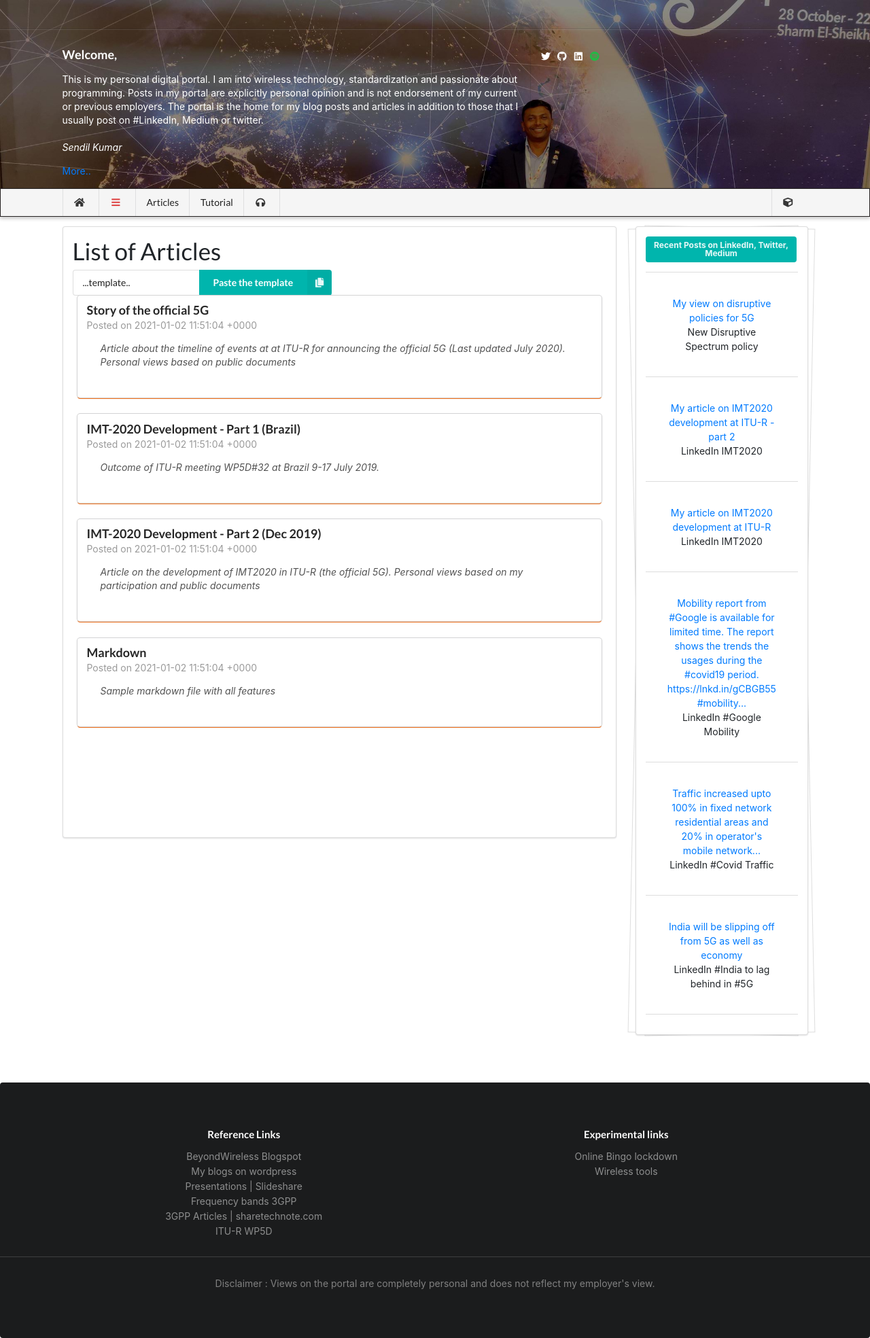
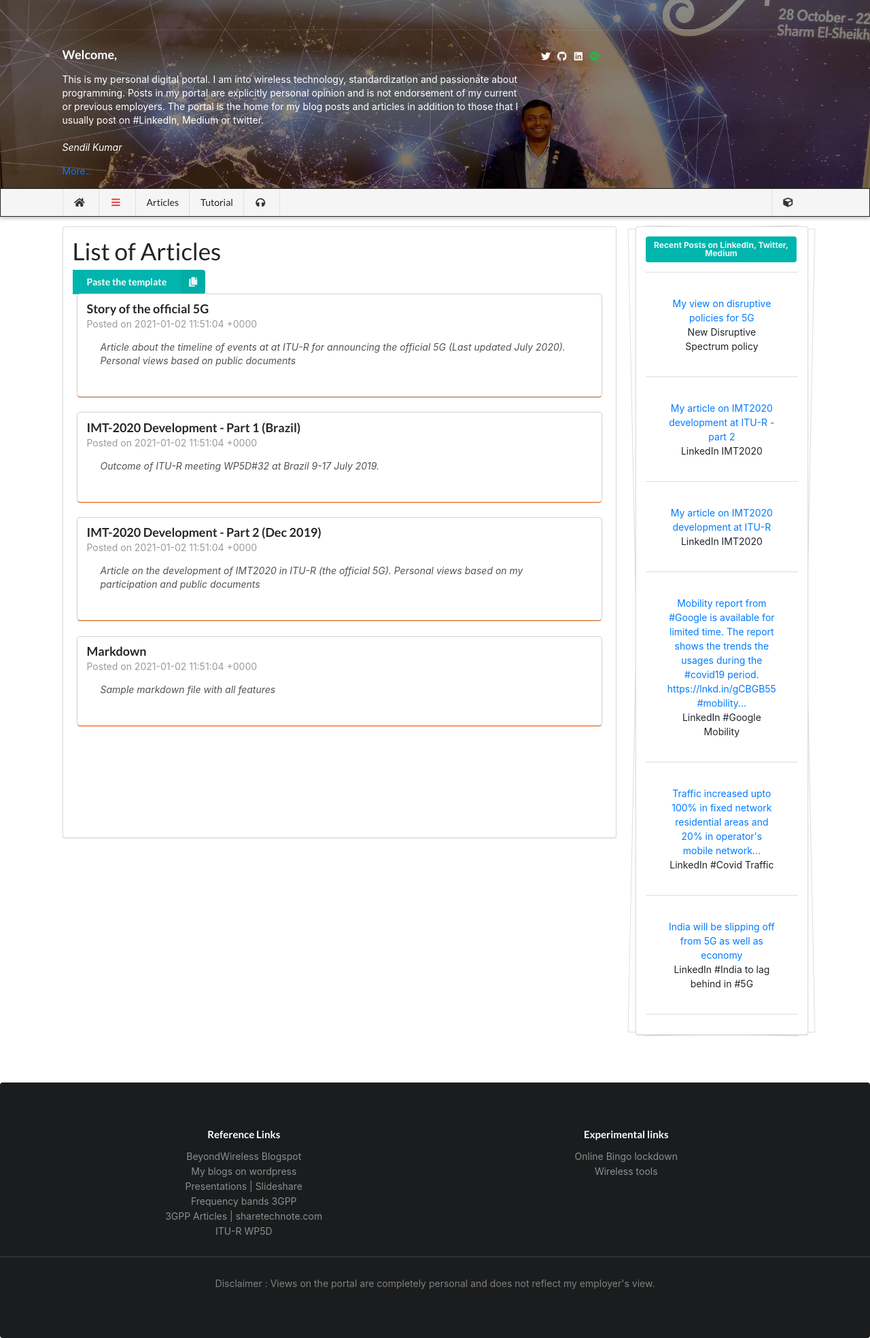
Before and after one commit to wiless/wiless.github.io, a Jekyll site: the page built from articles.html, in a window 1280 px wide. Shown: the whole page at 68% size. Built offline with Jekyll 4.4.1, drawn with Linux system fonts in a browser that asks for light colours; nearby versions of some CDN libraries; some web fonts are replaced; comment, search, counter and statistics services are not loaded; a style sheet for code colours, icons or effects is not loaded.

Commit message:
Update articles.html

```diff
--- a/articles.html
+++ b/articles.html
@@ -6,7 +6,6 @@ permalink: /articles
 
 
 <div class="ui action input">
-  <input id="texttemplate" type="text" value="...template..">
   <button class="ui teal right labeled icon button" id="copybtn" onclick="CreateArticle()">
     <i class="copy icon"></i>
     Paste the template
```
